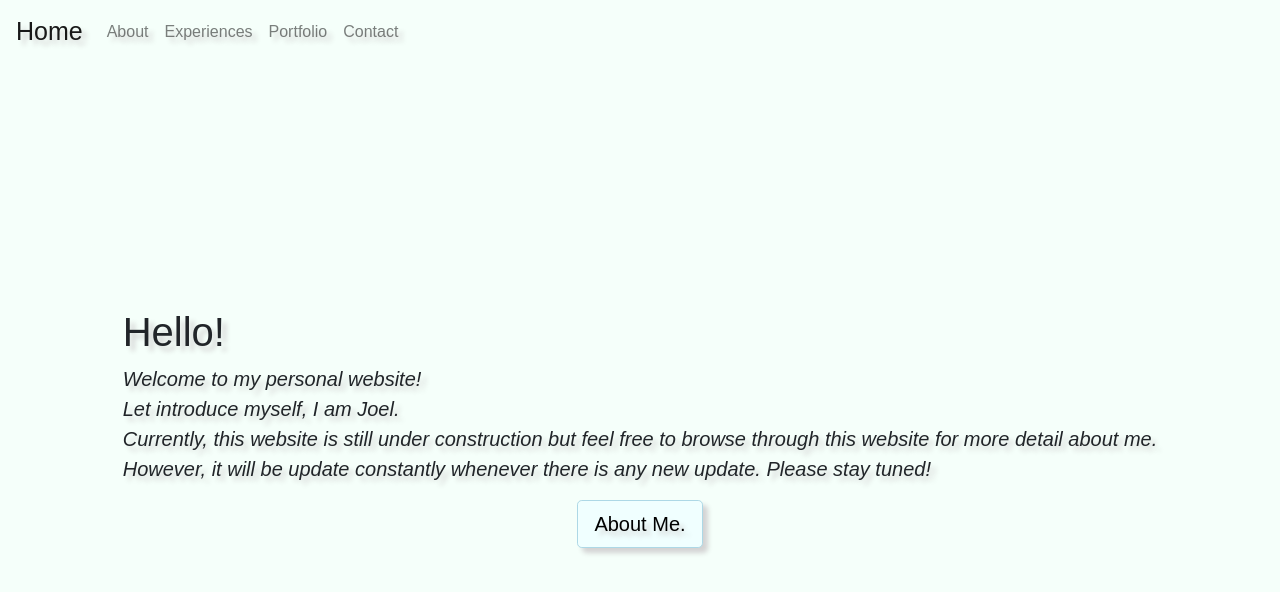
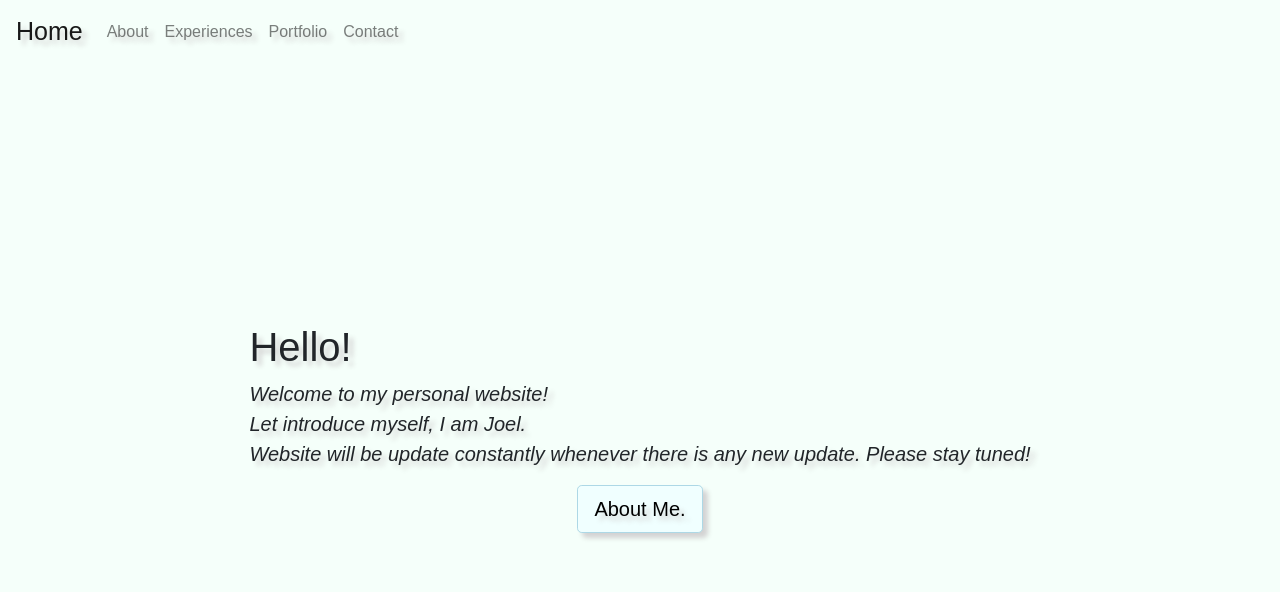
Before and after one commit to Joel6000/portfolio, a React (Create React App) app: page / in a window 1280 px wide. Shown: the top 592 px of the page. Built offline with nearby package versions, Linux system fonts and the light colour scheme; a web font is replaced by a local one.

Commit message:
Updated home and gitignore

```diff
--- a/src/components/Homepage.js
+++ b/src/components/Homepage.js
@@ -12,9 +12,7 @@ function Homepage () {
             <br/>
             Let introduce myself, I am Joel.
             <br/>
-            Currently, this website is still under construction but feel free to browse through this website for more detail about me.
-            <br/>
-            However, it will be update constantly whenever there is any new update. Please stay tuned!
+            Website will be update constantly whenever there is any new update. Please stay tuned!
           </p>
           <div className="d-flex align-items-center justify-content-center">
             <Link to='/about'>
```
Also changed, not shown: 1 other file (tests, documents, lock files or other folders).
